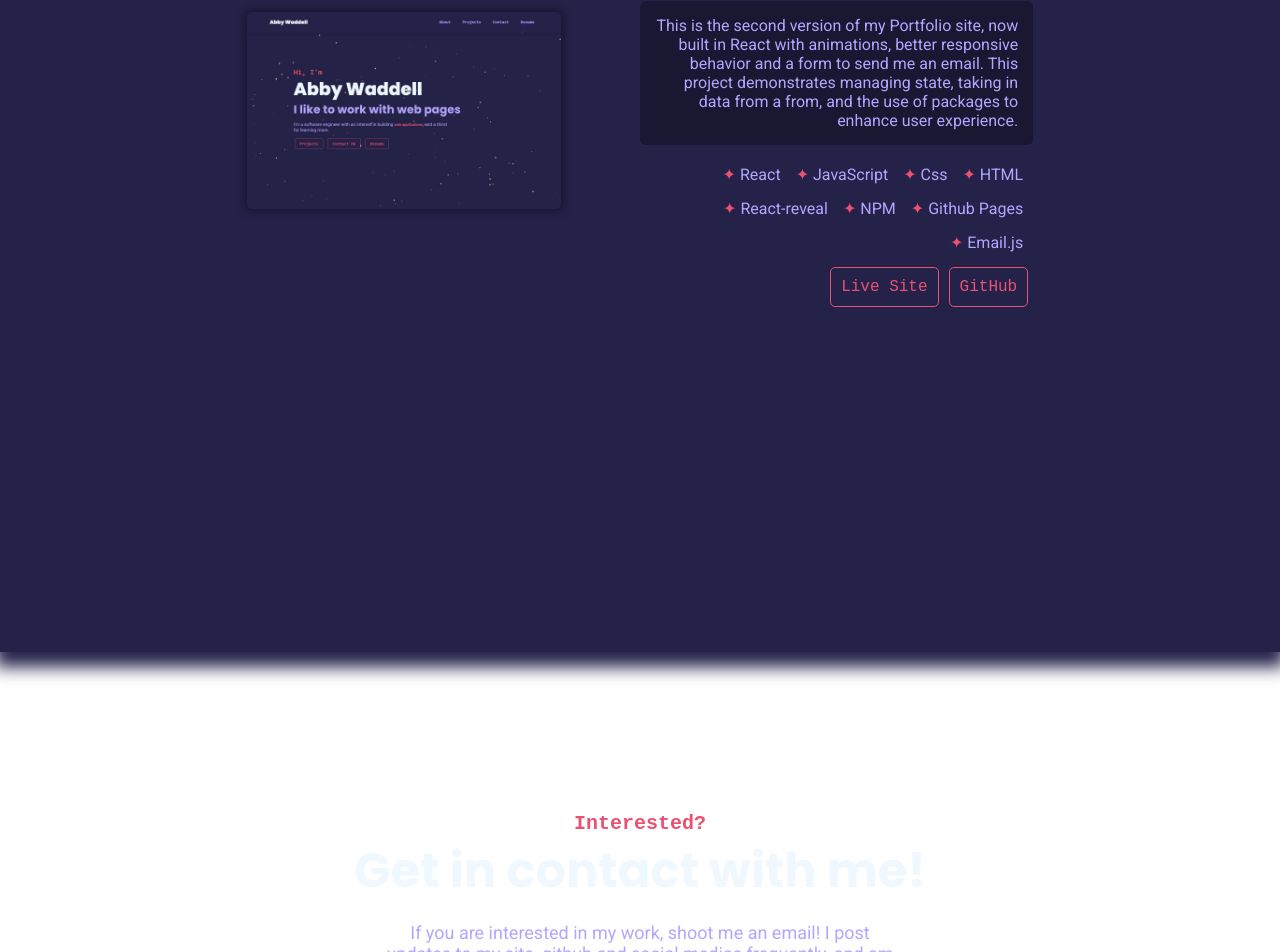
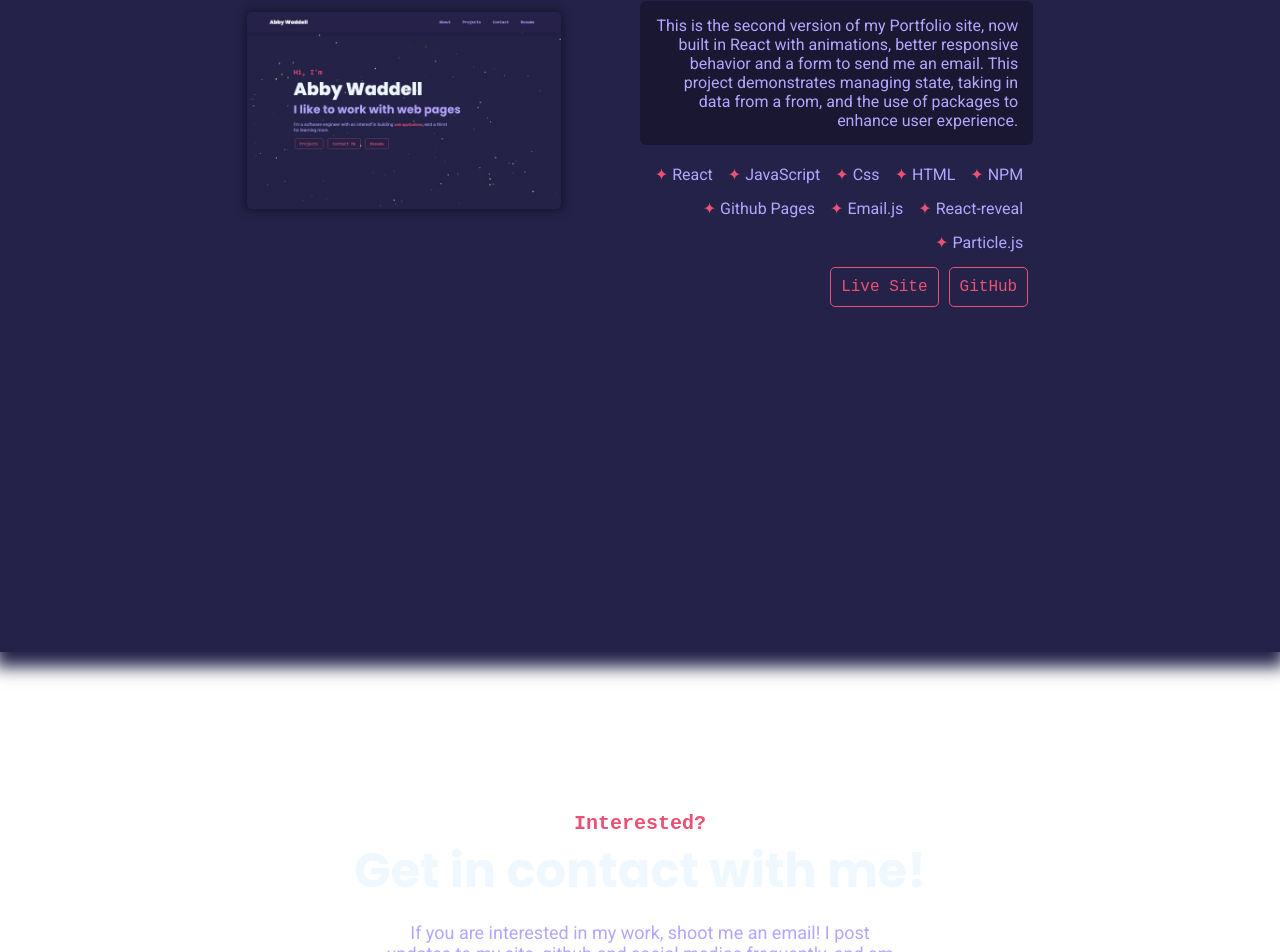
Before and after one commit to WAbby404/portfolio-redo, a React (Create React App) app: page / in a window 1280 px wide. Shown: the part 4151-5103 px from the top of the page. Built offline with nearby package versions, Linux system fonts and the light colour scheme.

Commit message:
spelling errors

```diff
--- a/src/components/Projects.js
+++ b/src/components/Projects.js
@@ -37,7 +37,7 @@ function Projects(props) {
         {
             title: 'Portfolio Site',
             paragraph: 'This is the second version of my Portfolio site, now built in React with animations, better responsive behavior and a form to send me an email. This project demonstrates managing state, taking in data from a from, and the use of packages to enhance user experience.',
-            techList: ['React', 'JavaScript', 'Css', 'HTML', 'React-reveal', 'NPM', 'Github Pages', 'Email.js'],
+            techList: ['React', 'JavaScript', 'Css', 'HTML', 'NPM', 'Github Pages', 'Email.js', 'React-reveal', 'Particle.js'],
             liveLink: 'https://wabby404.github.io/portfolio-redo/',
             gitHub: 'https://github.com/WAbby404/portfolio-redo',
             imgOrVideo: <img src={img2} className="project-img" alt="Portfolio site Hero"/>,
```
Also changed, not shown: 1 other file (tests, documents, lock files or other folders).
